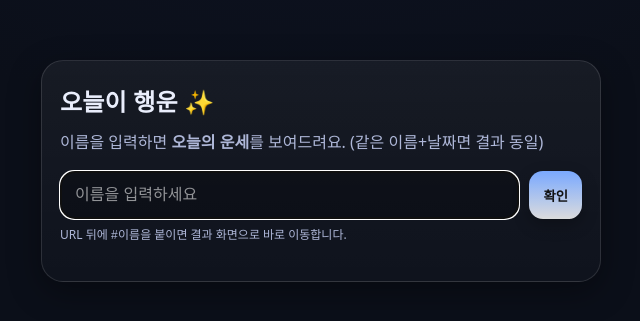
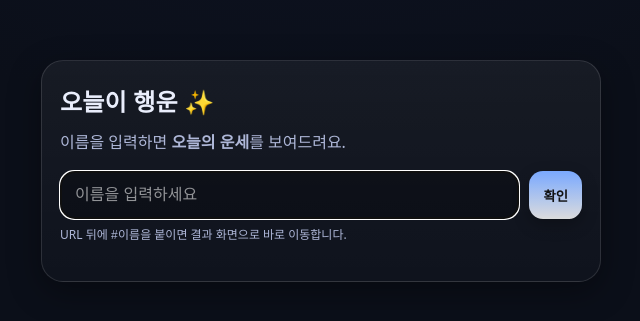
Before and after one commit to hanhyong/today_ruck, a plain HTML site: page index.html in a window 1280 px wide. Shown: the part 229-550 px from the top of the page, without its empty margins (319-959 px from the left). Drawn offline with Linux system fonts and the light colour scheme.

Commit message:
Update index.html

```diff
--- a/index.html
+++ b/index.html
@@ -145,7 +145,7 @@
   <!-- 1) 이름 입력 화면 -->
   <div class="card" id="screen-intro" hidden>
     <h1>오늘이 행운 ✨</h1>
-    <p class="lead">이름을 입력하면 <b>오늘의 운세</b>를 보여드려요. (같은 이름+날짜면 결과 동일)</p>
+    <p class="lead">이름을 입력하면 <b>오늘의 운세</b>를 보여드려요.</p>
     <div class="field">
       <input id="nameInput" type="text" inputmode="text" autocomplete="name" maxlength="30" placeholder="이름을 입력하세요" />
       <button id="goBtn">확인</button>
```
